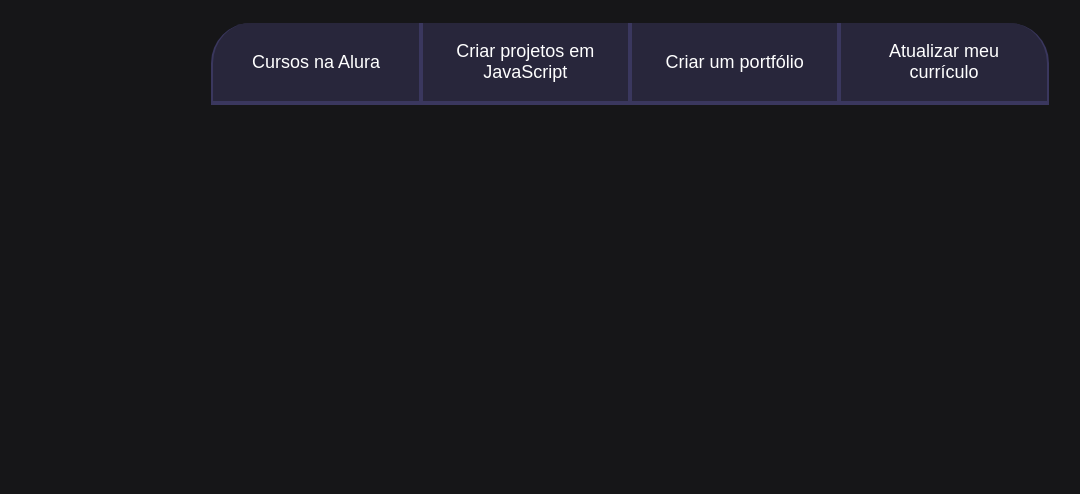
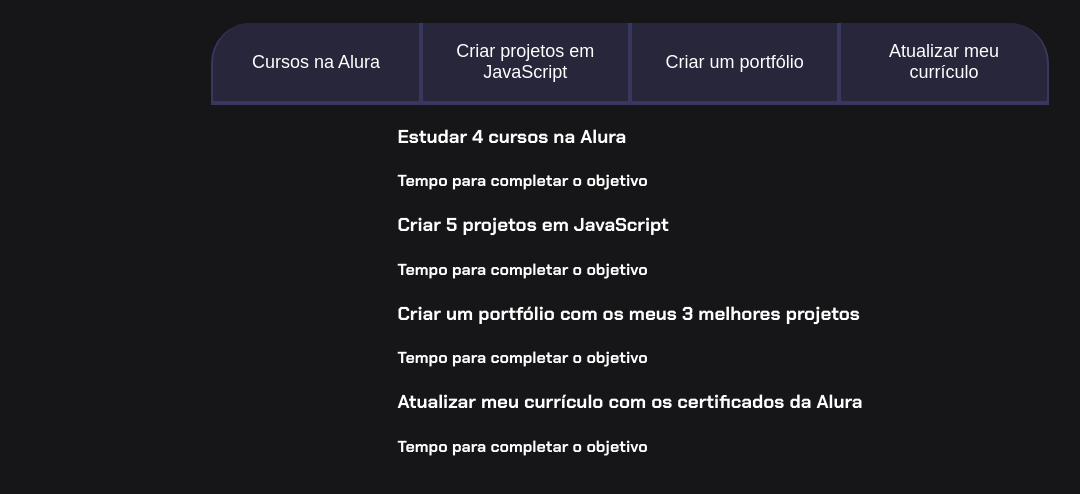
Before and after one commit to Bastiaoofc/joao, a plain HTML site: page index.html in a window 1280 px wide. Shown: the part 80-574 px from the top of the page, without its empty margins (10-1090 px from the left). Drawn offline with Linux system fonts and the light colour scheme.

Commit message:
Add files via upload

```diff
--- a/index.html
+++ b/index.html
@@ -6,7 +6,6 @@
   <title>Meus objetivos do ano</title>
     <link rel="stylesheet" href="style.css">
 </head>
-
 <body>
         <section class="conteudo-principal">
           <h2 class="titulo-principal">Meus Objetivos do ano_</h2>
@@ -15,7 +14,26 @@
             <button class="botao">Criar projetos em JavaScript</button>
             <button class="botao">Criar um portfólio</button>
             <button class="botao">Atualizar meu currículo</button>
+         </div>
+         <div class="abas-textos">
+          <div class="aba-conteudo">
+              <h3 class="aba-conteudo-titulo-principal">Estudar 4 cursos na Alura</h3>
+              <h4 class="aba-conteudo-titulo-secundario">Tempo para completar o objetivo</h4>
           </div>
+        <div class="aba-conteudo">
+        <h3 class="aba-conteudo-titulo-principal">Criar 5 projetos em JavaScript</h3>
+        <h4 class="aba-conteudo-titulo-secundario">Tempo para completar o objetivo</h4>
+    </div>
+    <div class="aba-conteudo">
+    <h3 class="aba-conteudo-titulo-principal">Criar um portfólio com os meus 3 melhores projetos</h3>
+    <h4 class="aba-conteudo-titulo-secundario">Tempo para completar o objetivo</h4>
+      </div>
+      <div class="aba-conteudo">
+        <h3 class="aba-conteudo-titulo-principal">Atualizar meu currículo com os certificados da Alura</h3>
+        <h4 class="aba-conteudo-titulo-secundario">Tempo para completar o objetivo</h4>
+    </div>
+    </div>
         </section>
+        <script src="main.js"></script>
 </body>
 </html>
```
